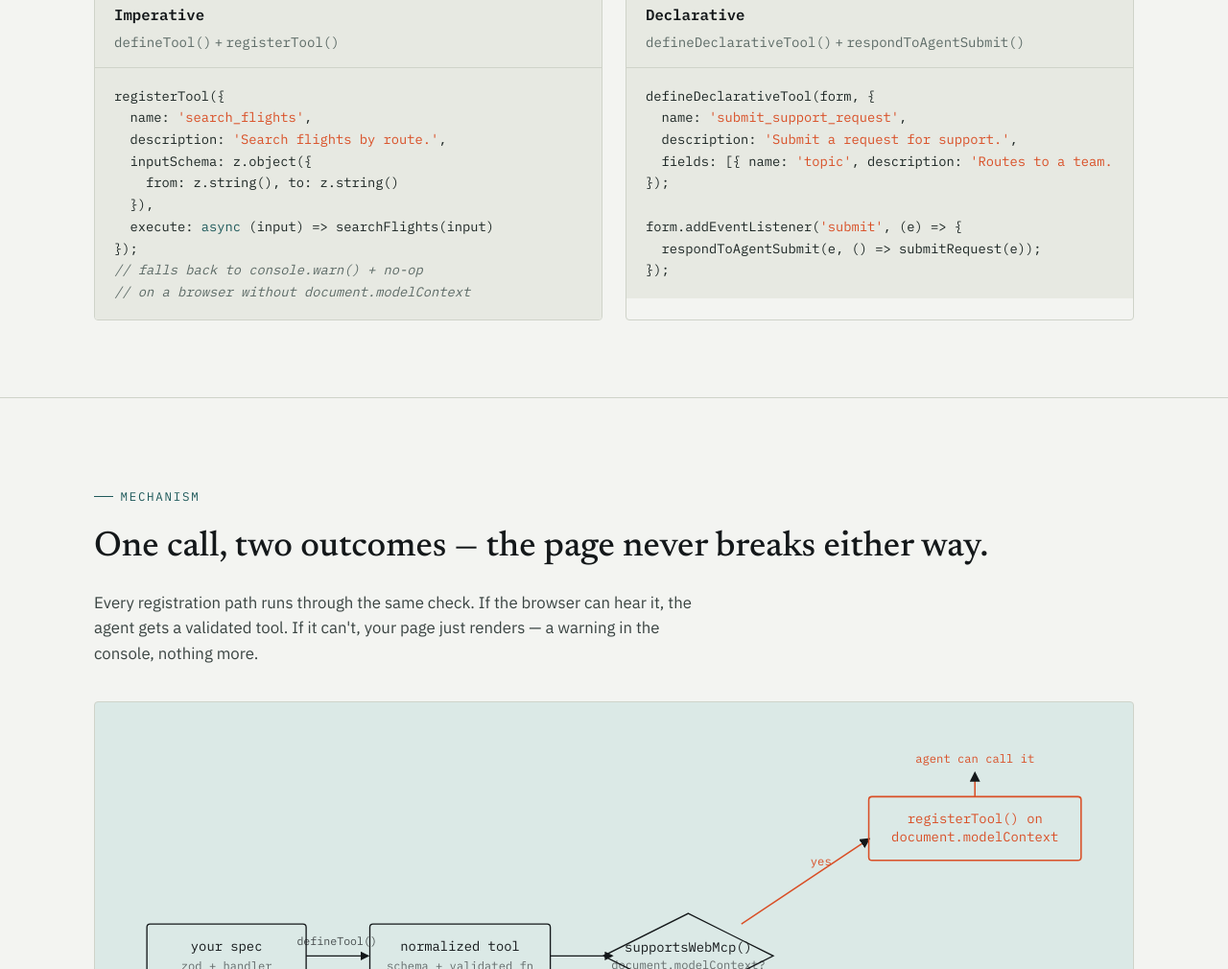
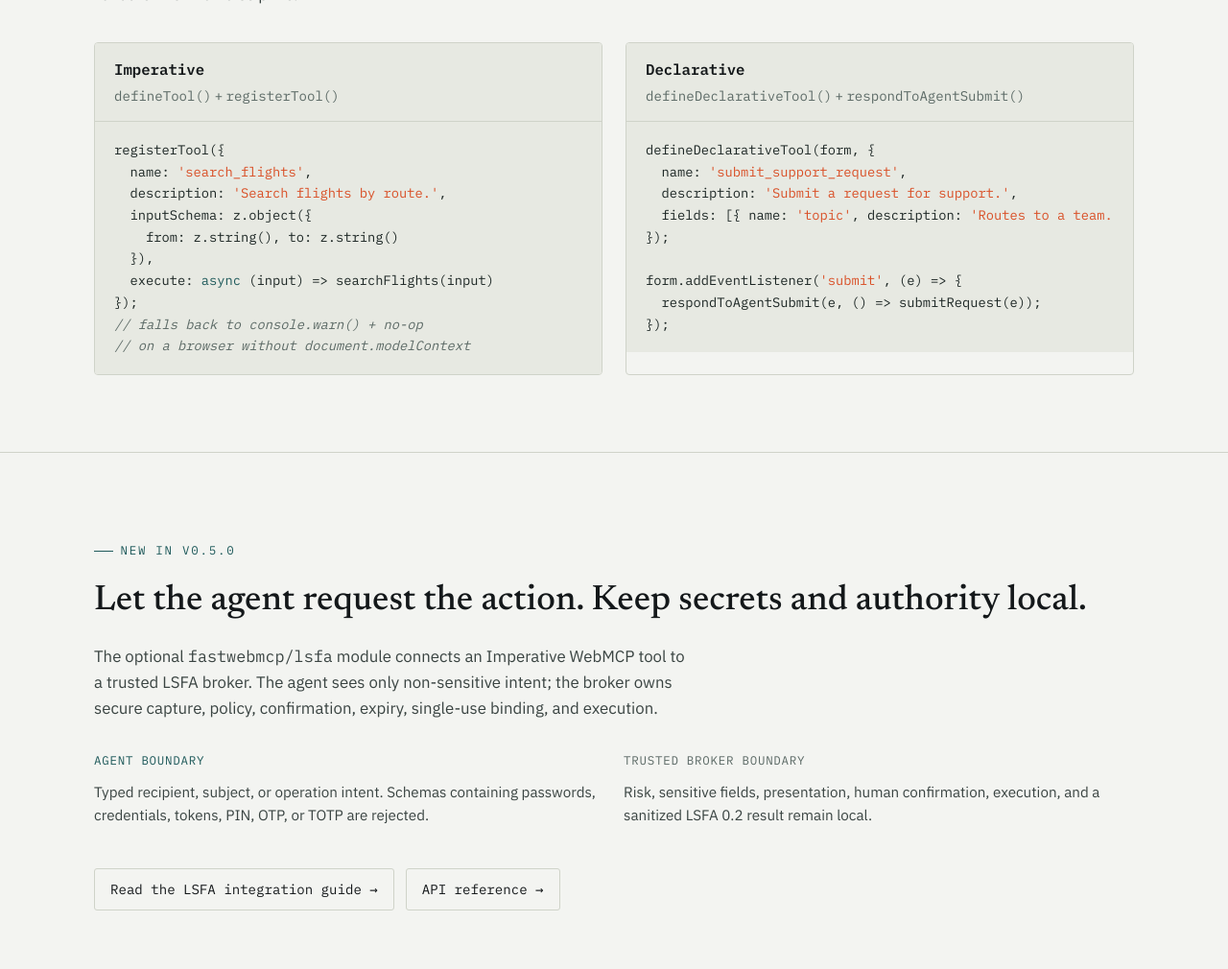
Before and after one commit to MauricioPerera/fastwebmcp, a plain HTML site: page index.html in a window 1280 px wide. Shown: the part 1790-2800 px from the top of the page at 96% size. Drawn offline with Linux system fonts and the light colour scheme.

Commit message:
docs(site): announce v0.5.0 LSFA release

```diff
--- a/index.html
+++ b/index.html
@@ -479,7 +479,7 @@
         <a href="#architecture" data-i18n="nav.how">How it works</a>
         <a href="#status" data-i18n="nav.status">Status</a>
         <a href="#mcpwasm">mcpwasm</a>
-        <a href="lsfa.html">LSFA</a>
+        <a href="#lsfa">LSFA</a>
         <a href="docs.html" data-i18n="nav.docs">Docs</a>
         <a href="https://github.com/MauricioPerera/fastwebmcp">GitHub</a>
       </nav>
@@ -511,6 +511,7 @@
       </p>
       <div class="hero-actions">
         <span class="install-chip"><span class="p">$</span> npm install fastwebmcp</span>
+        <span class="install-chip">v0.5.0 &middot; latest</span>
         <a class="btn-ghost" href="https://www.npmjs.com/package/fastwebmcp">npm &#8599;</a>
         <a class="btn-ghost" href="https://github.com/MauricioPerera/fastwebmcp" data-i18n="hero.source">Source &#8599;</a>
       </div>
@@ -634,6 +635,32 @@ form.addEventListener(<span class="str">'submit'</span>, (e) =&gt; {
 });</pre>
         </div>
       </div>
+    </div>
+  </div>
+</section>
+
+<section id="lsfa">
+  <div class="shell">
+    <p class="eyebrow" data-i18n="lsfa.eyebrow">New in v0.5.0</p>
+    <h2 data-i18n="lsfa.h2">Let the agent request the action. Keep secrets and authority local.</h2>
+    <p class="lede prose" data-i18n="lsfa.lede">
+      The optional <code>fastwebmcp/lsfa</code> module connects an Imperative WebMCP tool
+      to a trusted LSFA broker. The agent sees only non-sensitive intent; the broker owns
+      secure capture, policy, confirmation, expiry, single-use binding, and execution.
+    </p>
+    <div class="two-col">
+      <div>
+        <span class="panel-label good" data-i18n="lsfa.agent_label">Agent boundary</span>
+        <p class="panel-note" data-i18n="lsfa.agent_p">Typed recipient, subject, or operation intent. Schemas containing passwords, credentials, tokens, PIN, OTP, or TOTP are rejected.</p>
+      </div>
+      <div>
+        <span class="panel-label bad" data-i18n="lsfa.broker_label">Trusted broker boundary</span>
+        <p class="panel-note" data-i18n="lsfa.broker_p">Risk, sensitive fields, presentation, human confirmation, execution, and a sanitized LSFA 0.2 result remain local.</p>
+      </div>
+    </div>
+    <div class="hero-actions" style="margin-top:1.75rem;">
+      <a class="btn-ghost" href="lsfa.html" data-i18n="lsfa.cta">Read the LSFA integration guide &#8594;</a>
+      <a class="btn-ghost" href="docs.html#defineLsfaTool" data-i18n="lsfa.api">API reference &#8594;</a>
     </div>
   </div>
 </section>
@@ -856,6 +883,15 @@ mock.reset(); <span class="com">// clean up for the next test</span></pre>
       'apis.lede': 'WebMCP ships two ways to expose a tool. fastwebmcp gives both the same validate-then-run discipline.',
       'apis.imperative': 'Imperative',
       'apis.declarative': 'Declarative',
+      'lsfa.eyebrow': 'New in v0.5.0',
+      'lsfa.h2': 'Let the agent request the action. Keep secrets and authority local.',
+      'lsfa.lede': 'The optional <code>fastwebmcp/lsfa</code> module connects an Imperative WebMCP tool to a trusted LSFA broker. The agent sees only non-sensitive intent; the broker owns secure capture, policy, confirmation, expiry, single-use binding, and execution.',
+      'lsfa.agent_label': 'Agent boundary',
+      'lsfa.agent_p': 'Typed recipient, subject, or operation intent. Schemas containing passwords, credentials, tokens, PIN, OTP, or TOTP are rejected.',
+      'lsfa.broker_label': 'Trusted broker boundary',
+      'lsfa.broker_p': 'Risk, sensitive fields, presentation, human confirmation, execution, and a sanitized LSFA 0.2 result remain local.',
+      'lsfa.cta': 'Read the LSFA integration guide &#8594;',
+      'lsfa.api': 'API reference &#8594;',
       'architecture.eyebrow': 'Mechanism',
       'architecture.h2': 'One call, two outcomes &mdash; the page never breaks either way.',
       'architecture.lede': 'Every registration path runs through the same check. If the browser can hear it, the agent gets a validated tool. If it can\'t, your page just renders &mdash; a warning in the console, nothing more.',
@@ -917,6 +953,15 @@ mock.reset(); <span class="com">// clean up for the next test</span></pre>
       'apis.lede': 'WebMCP trae dos formas de exponer una tool. fastwebmcp le da a ambas la misma disciplina de validar-antes-de-ejecutar.',
       'apis.imperative': 'Imperativa',
       'apis.declarative': 'Declarativa',
+      'lsfa.eyebrow': 'Nuevo en v0.5.0',
+      'lsfa.h2': 'El agente solicita la acción. Los secretos y la autoridad permanecen locales.',
+      'lsfa.lede': 'El módulo opcional <code>fastwebmcp/lsfa</code> conecta una tool WebMCP imperativa con un broker LSFA confiable. El agente solo ve intención no sensible; el broker controla captura segura, política, confirmación, expiración, binding de uso único y ejecución.',
+      'lsfa.agent_label': 'Frontera del agente',
+      'lsfa.agent_p': 'Destinatario, asunto o intención tipados. Se rechazan schemas con contraseñas, credenciales, tokens, PIN, OTP o TOTP.',
+      'lsfa.broker_label': 'Frontera del broker confiable',
+      'lsfa.broker_p': 'Riesgo, campos sensibles, presentación, confirmación humana, ejecución y resultado LSFA 0.2 sanitizado permanecen locales.',
+      'lsfa.cta': 'Leer la guía de integración LSFA &#8594;',
+      'lsfa.api': 'Referencia API &#8594;',
       'architecture.eyebrow': 'Mecanismo',
       'architecture.h2': 'Un llamado, dos resultados &mdash; la página nunca se rompe.',
       'architecture.lede': 'Todo camino de registro pasa por el mismo chequeo. Si el navegador puede escucharlo, el agente recibe una tool validada. Si no puede, tu página simplemente se renderiza &mdash; una advertencia en la consola, nada más.',
@@ -978,6 +1023,15 @@ mock.reset(); <span class="com">// clean up for the next test</span></pre>
       'apis.lede': 'O WebMCP traz duas formas de expor uma tool. O fastwebmcp dá às duas a mesma disciplina de validar-antes-de-executar.',
       'apis.imperative': 'Imperativa',
       'apis.declarative': 'Declarativa',
+      'lsfa.eyebrow': 'Novo na v0.5.0',
+      'lsfa.h2': 'O agente solicita a ação. Segredos e autoridade permanecem locais.',
+      'lsfa.lede': 'O módulo opcional <code>fastwebmcp/lsfa</code> conecta uma tool WebMCP imperativa a um broker LSFA confiável. O agente vê apenas intenção não sensível; o broker controla captura segura, política, confirmação, expiração, binding de uso único e execução.',
+      'lsfa.agent_label': 'Limite do agente',
+      'lsfa.agent_p': 'Destinatário, assunto ou intenção tipados. Schemas com senhas, credenciais, tokens, PIN, OTP ou TOTP são rejeitados.',
+      'lsfa.broker_label': 'Limite do broker confiável',
+      'lsfa.broker_p': 'Risco, campos sensíveis, apresentação, confirmação humana, execução e resultado LSFA 0.2 sanitizado permanecem locais.',
+      'lsfa.cta': 'Ler o guia de integração LSFA &#8594;',
+      'lsfa.api': 'Referência da API &#8594;',
       'architecture.eyebrow': 'Mecanismo',
       'architecture.h2': 'Uma chamada, dois resultados &mdash; a página nunca quebra.',
       'architecture.lede': 'Todo caminho de registro passa pela mesma verificação. Se o navegador consegue ouvir, o agente recebe uma tool validada. Se não consegue, sua página simplesmente renderiza &mdash; um aviso no console, nada mais.',
```
